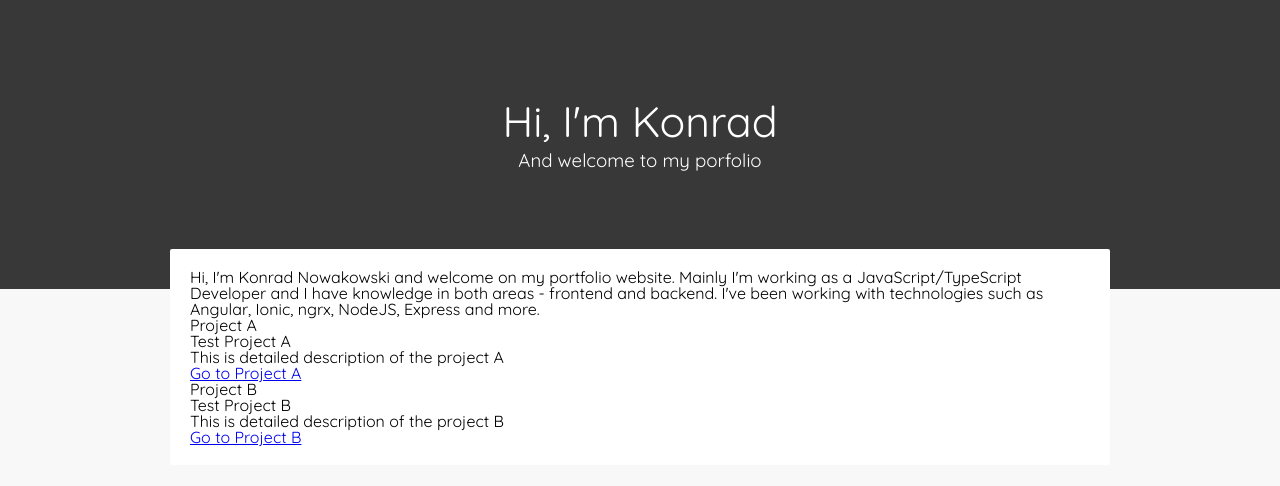
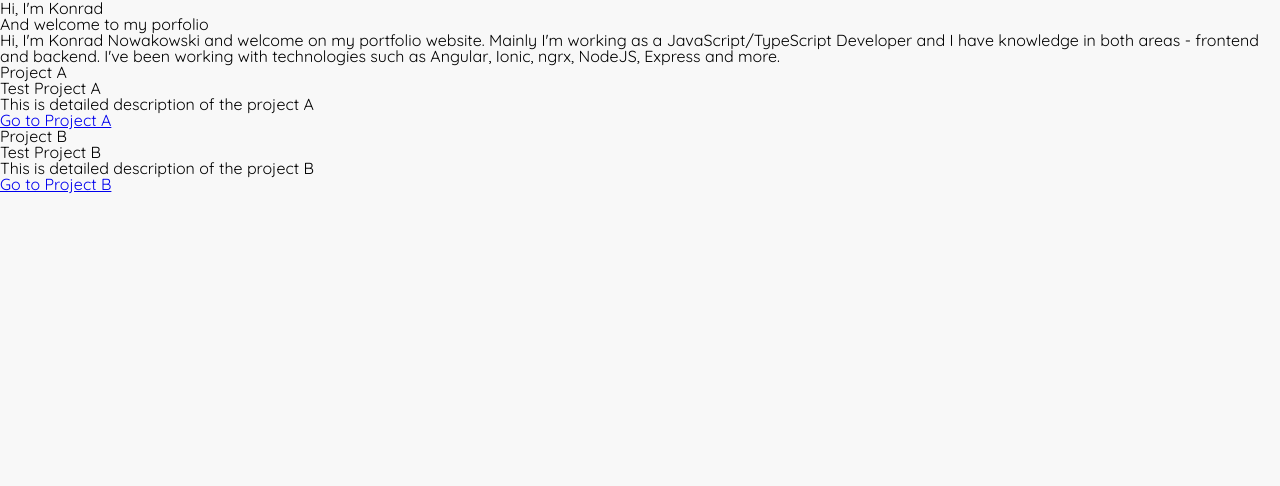
Before and after one commit to lethiandev/lethiandev.github.io, a Jekyll site: the page built from index.html, in a window 1280 px wide. Shown: the top 486 px of the page. Built offline with Jekyll 4.4.1, drawn with Linux system fonts in a browser that asks for light colours.

Commit message:
Remove obslete styling

```diff
--- a/_sass/_box.scss
+++ /dev/null
@@ -1,5 +0,0 @@
-.box {
-  padding: 20px;
-  background-color: #ffffff;
-  border-radius: 2px;
-}
--- a/_sass/_grid.scss
+++ /dev/null
@@ -1,31 +0,0 @@
-.columns,
-.column {
-  box-sizing: border-box;
-  display: flex;
-  flex-grow: 1;
-  flex-shrink: 1;
-  min-width: 0;
-}
-
-.columns {
-  margin: 0 -10px;
-  flex-wrap: wrap;
-}
-
-.column {
-  margin-bottom: 20px;
-  padding: 0 10px;
-
-  @for $x from 1 to 12 {
-    &.column-#{$x} {
-      $column-width: ($x / 12) * 100%;
-      flex-basis: $column-width;
-      width: $column-width;
-    }
-  }
-
-  @media (max-width: 767px) {
-    flex-basis: 100% !important;
-    width: 100% !important;
-  }
-}
--- a/_sass/_hero.scss
+++ /dev/null
@@ -1,32 +0,0 @@
-.hero {
-  margin-bottom: 20px;
-  background-color: #383838;
-}
-
-.hero-body {
-  padding: 100px 0;
-  color: #ffffff;
-  box-sizing: border-box;
-  display: flex;
-  flex-direction: column;
-  justify-content: center;
-}
-
-.hero-header {
-  .hero-body {
-    padding-bottom: 120px;
-  }
-
-  + .container {
-    margin-top: -60px;
-  }
-}
-
-.hero-title {
-  margin-bottom: 8px;
-  font-size: 32pt;
-}
-
-.hero-subtitle {
-  font-size: 14pt;
-}
--- a/_sass/_theme.scss
+++ b/_sass/_theme.scss
@@ -2,27 +2,3 @@ html, body {
   background: #f8f8f8;
   font-family: 'Quicksand', sans-serif;
 }
-
-.container {
-  margin: 0 auto;
-  padding: 0 20px;
-  box-sizing: border-box;
-  width: 100%;
-  max-width: 980px;
-}
-
-.text-left {
-  text-align: left !important;
-}
-
-.text-right {
-  text-align: right !important;
-}
-
-.text-center {
-  text-align: center !important;
-}
-
-@import "grid";
-@import "hero";
-@import "box";
```
